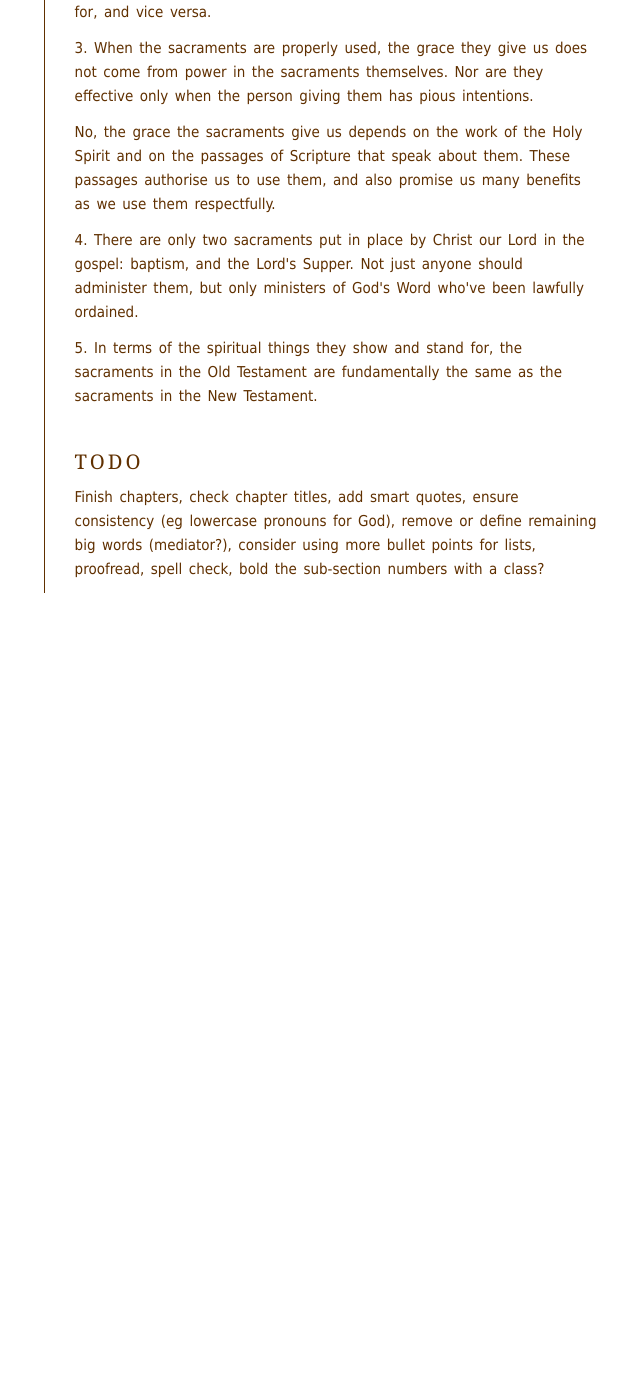
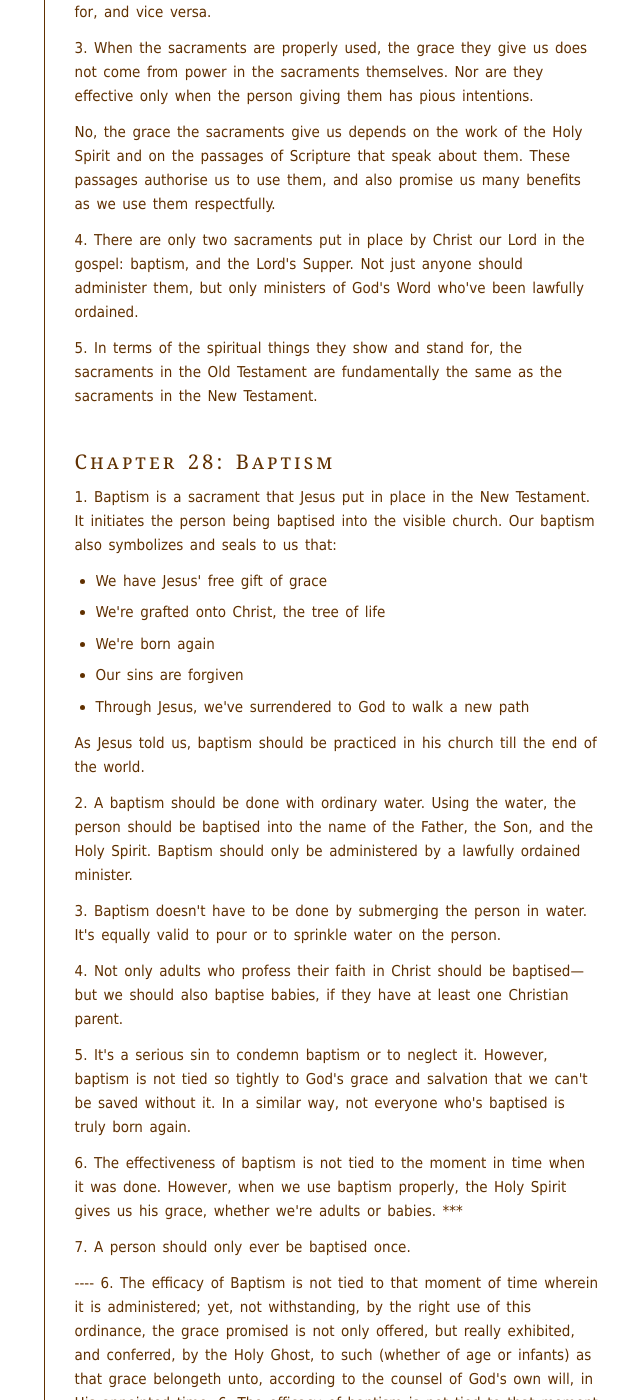
Before and after one commit to benhoyt/benhoyt.github.com, a Jekyll site: the page built from writings-plain-english-westminster.html, in a window 1280 px wide and 1400 px high, scrolled down 28570 px. Shown: the whole window, without its empty margins (390-1030 px from the left). Built offline with Jekyll 4.4.1, drawn with Linux system fonts in a browser that asks for light colours; before the commit the page ends 29200 px from its top, so only the background shows below that; some of the changed text lies outside the part shown.

Commit message:
Start of chapter 28

```diff
--- a/writings-plain-english-westminster.html
+++ b/writings-plain-english-westminster.html
@@ -74,7 +74,7 @@ permalink: /writings/plain-english-westminster/index.html
  <li><a href="#chapter25">Chapter 25: The church</a></li>
  <li><a href="#chapter26">Chapter 26: The communion of saints</a></li>
  <li><a href="#chapter27">Chapter 27: The sacraments</a></li>
- <li><a href="#chapter28">Chapter 28: </a></li>
+ <li><a href="#chapter28">Chapter 28: Baptism</a></li>
  <li><a href="#chapter29">Chapter 29: </a></li>
  <li><a href="#chapter30">Chapter 30: </a></li>
  <li><a href="#chapter31">Chapter 31: </a></li>
@@ -616,8 +616,7 @@ permalink: /writings/plain-english-westminster/index.html
 
 <p>1. Sacraments are holy signs that show us and seal to us Christ and his benefits. God directly put the sacraments in place as part of the covenant of grace, and they confirm the relationship we have with Christ.</p>
 
-<p>As we share in the sacraments, we show one way the church is different from the world. We must use them
-to serve God in Christ, as his Word says.</p>
+<p>As we share in the sacraments, we show one way the church is different from the world. We must use them to serve God in Christ, as his Word says.</p>
 
 <p>2. In each sacrament there's a spiritual relationship between the sign itself and what it stands for. This is why words and actions used to describe the sign are actually sometimes characteristics of what it stands for, and vice versa.</p>
 
@@ -630,6 +629,41 @@ to serve God in Christ, as his Word says.</p>
 <p>5. In terms of the spiritual things they show and stand for, the sacraments in the Old Testament are fundamentally the same as the sacraments in the New Testament.</p>
 
 
+<h2 id="chapter28">Chapter 28: Baptism</h2>
+
+<p>1. Baptism is a sacrament that Jesus put in place in the New Testament. It initiates the person being baptised into the visible church. Our baptism also symbolizes and seals to us that:</p>
+
+<ul>
+ <li>We have Jesus' free gift of grace</li>
+ <li>We're grafted onto Christ, the tree of life</li>
+ <li>We're born again</li>
+ <li>Our sins are forgiven</li>
+ <li>Through Jesus, we've surrendered to God to walk a new path</li>
+</ul>
+
+<p>As Jesus told us, baptism should be practiced in his church till the end of the world.</p>
+
+<p>2. A baptism should be done with ordinary water. Using the water, the person should be baptised into the name of the Father, the Son, and the Holy Spirit. Baptism should only be administered by a lawfully ordained minister.</p>
+
+<p>3. Baptism doesn't have to be done by submerging the person in water. It's equally valid to pour or to sprinkle water on the person.</p>
+
+<p>4. Not only adults who profess their faith in Christ should be baptised—but we should also baptise babies, if they have at least one Christian parent.</p>
+
+<p>5. It's a serious sin to condemn baptism or to neglect it. However, baptism is not tied so tightly to God's grace and salvation that we can't be saved without it. In a similar way, not everyone who's baptised is truly born again.</p>
+
+<p>6. The effectiveness of baptism is not tied to the moment in time when it was done. However, when we use baptism properly, the Holy Spirit gives us his grace, whether we're adults or babies. ***</p>
+
+<p>7. A person should only ever be baptised once.</p>
+
+----
+
+6.  The efficacy of Baptism is not tied to that moment of time wherein it is administered; yet, not withstanding, by the right use of this ordinance, the grace promised is not only offered, but really exhibited, and conferred, by the Holy Ghost, to such (whether of age or infants) as that grace belongeth unto, according to the counsel of God's own will, in His appointed time.
+
+6. The efficacy of baptism is not tied to that moment of time when it is administered. Nevertheless, by the right use of this ordinance, the grace promised is not only offered but really exhibited and conferred by the Holy Spirit to all (whether adults or infants) to whom that grace belongs, according to the counsel of God’s own will, in his appointed time.
+
+7.  The sacrament of Baptism is but once to be administered unto any person.
+
+
 <h2>TODO</h2>
 
 <p>Finish chapters, check chapter titles, add smart quotes, ensure consistency (eg lowercase pronouns for God), remove or define remaining big words (mediator?), consider using more bullet points for lists, proofread, spell check, bold the sub-section numbers with a class?</p>
```
